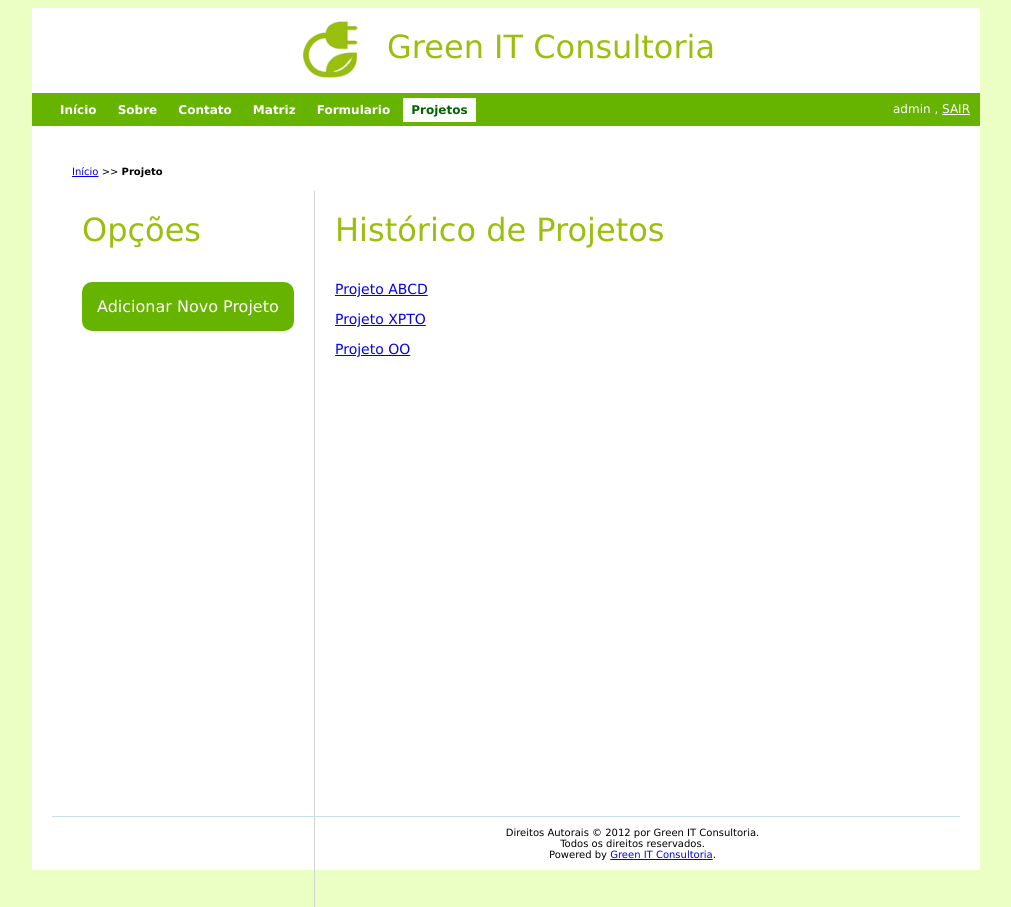
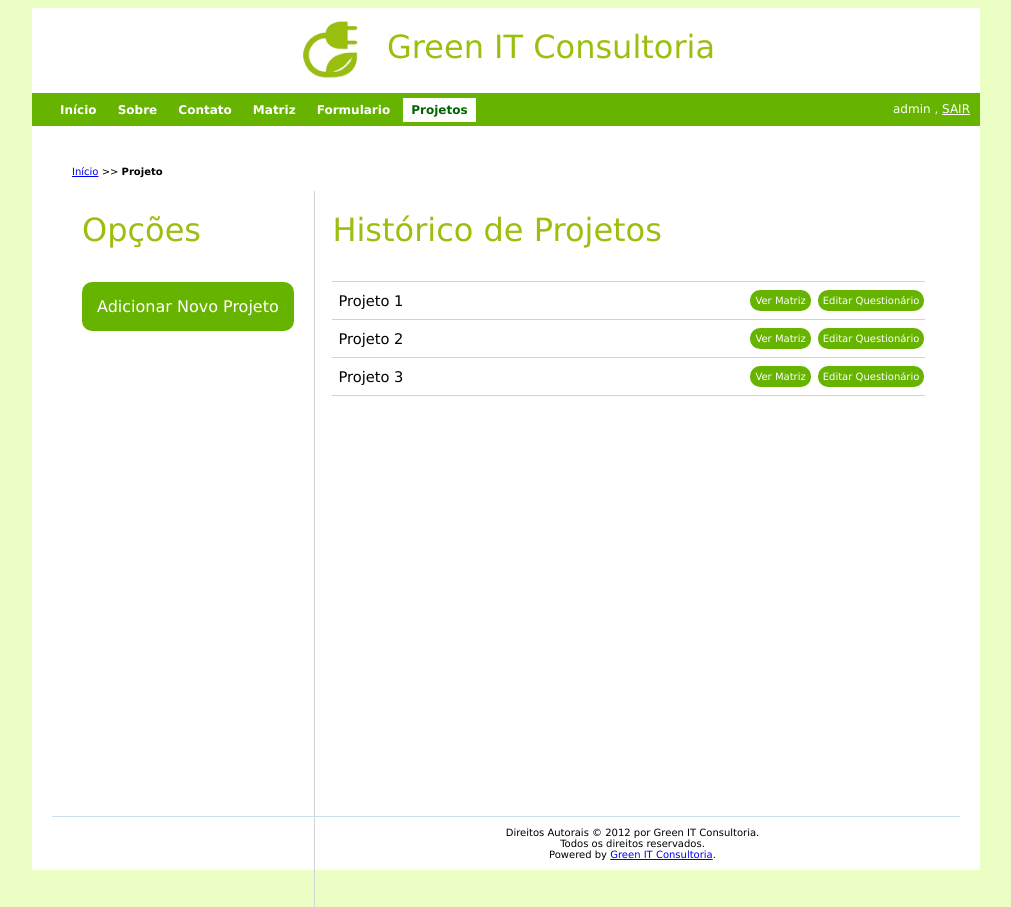
Before and after one commit to fguiraldelli/greenit, a PHP site: page /index.php?r=projeto in a window 1280 px wide. Shown: the whole page, without its empty margins (134-1145 px from the left). Run offline with PHP 8.4, Linux system fonts and the light colour scheme; a user stored in the database is signed in.

Commit message:
projeto php

```diff
--- a/padrao.css
+++ b/padrao.css
@@ -413,7 +413,7 @@ div.col-meio{
 
 div.col-direita2{
     float:right;
-    width: 20%;
+    width: 70%;
     height: 60%;
 
 }
@@ -443,3 +443,42 @@ div titulo{
     /*padding: 5px 20px;*/
     height: 25px;
 }
+
+td.button{
+
+    font-size: 8px;
+    padding:6px;
+}
+
+td.proj {
+    width: 400px;
+    padding:6px;
+    padding-top: 10px;
+    padding-bottom: 10px;
+    font-size: 11pt;
+}
+
+table {
+    border-collapse: collapse;
+}
+
+table.projeto tr {
+    border-bottom: solid 1px lightgray;
+    border-top: solid 1px lightgray;
+}
+
+a.small-button{
+    text-decoration: none;
+    background: #66b400;
+    color: white;
+    font-size: 10px;
+    padding: 5px;
+   -webkit-border-radius: 10px;
+}
+
+a.small-button:hover{
+    text-decoration: none;
+    background: #339900;
+    padding: 5px;
+   -webkit-border-radius: 10px;
+}
--- a/projeto.php
+++ b/projeto.php
@@ -18,31 +18,32 @@ include("connection.php");
 
 
     </div>
-    <div class="col-meio">
+    <div class="col-direita2">
         <p class="titulo"> Histórico de Projetos</p>
-        <p class="texto"  onmouseover="showDiv('dadosProj');">
-            <a href="#"  onmouseover="dados-proj.style.display=''"> Projeto ABCD </a>
-        </p>
-        <p class="texto">
-            <a href="#"> Projeto XPTO </a>
-        </p>
-        <p class="texto">
-            <a href="#"> Projeto OO </a>
-        </p>
+
+        <table class="projeto">
+            <tr>
+                <td class="proj">Projeto 1</td>
+                <td class="button"><a href="#" class="small-button"> Ver Matriz </a></td>
+                <td><a href="#" class="small-button"> Editar Questionário </a></td>
+            </tr>
+
+            <tr>
+                <td class="proj">Projeto 2</td>
+                <td class="button"><a href="#" class="small-button"> Ver Matriz </a></td>
+                <td><a href="#" class="small-button"> Editar Questionário </a></td>
+            </tr>
+
+            <tr>
+                <td class="proj">Projeto 3</td>
+                <td class="button"><a href="#" class="small-button"> Ver Matriz </a></td>
+                <td><a href="#" class="small-button"> Editar Questionário </a></td>
+            </tr>
+
+        </table>
+
+
         <br /><br />
     </div>
 
-    <div class="col-direita2" id="dados-proj" style="display:none">
-        <p class="titulo"> Histórico de Projetos</p>
-        <p class="texto">
-            <a href="#"> Projeto ABCD </a>
-        </p>
-        <p class="texto">
-            <a href="#"> Projeto XPTO </a>
-        </p>
-        <p class="texto">
-            <a href="#"> Projeto OO </a>
-        </p>
-        <br /><br />
-    </div>
 </div>
```
